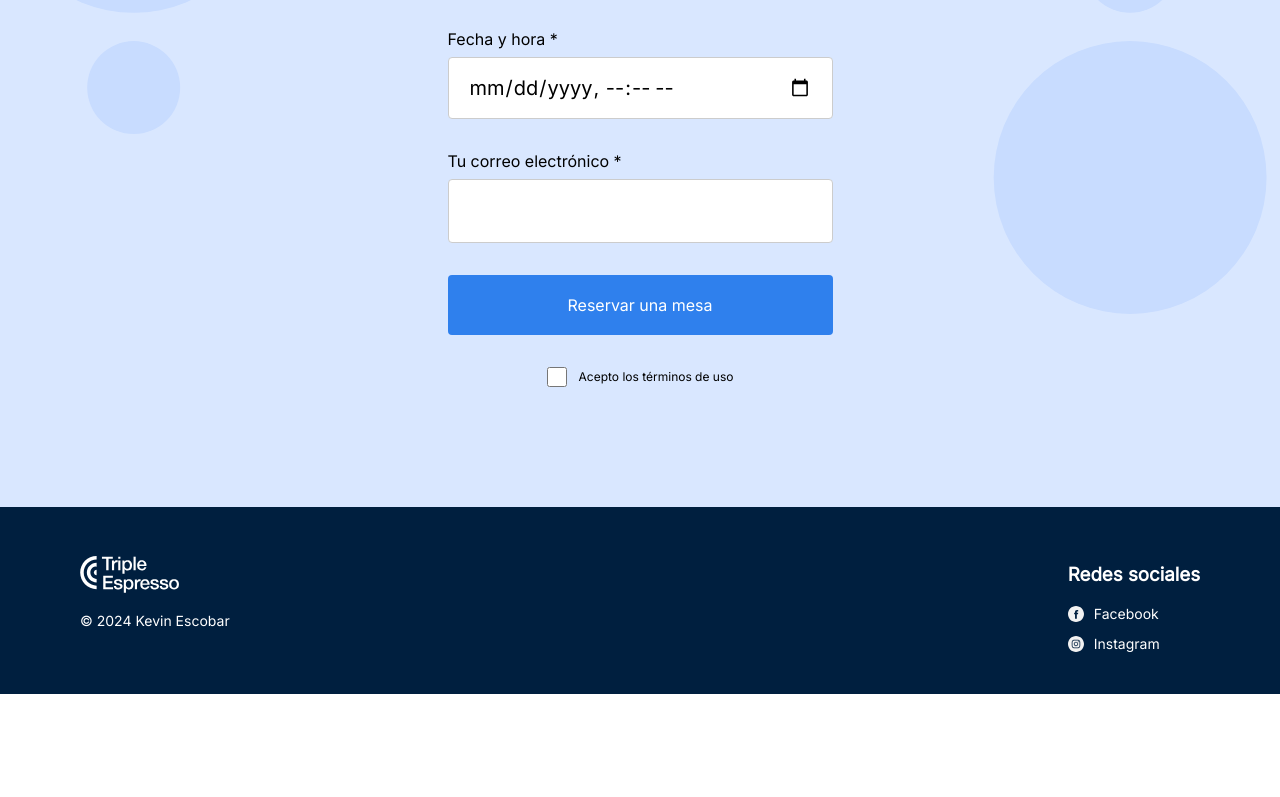
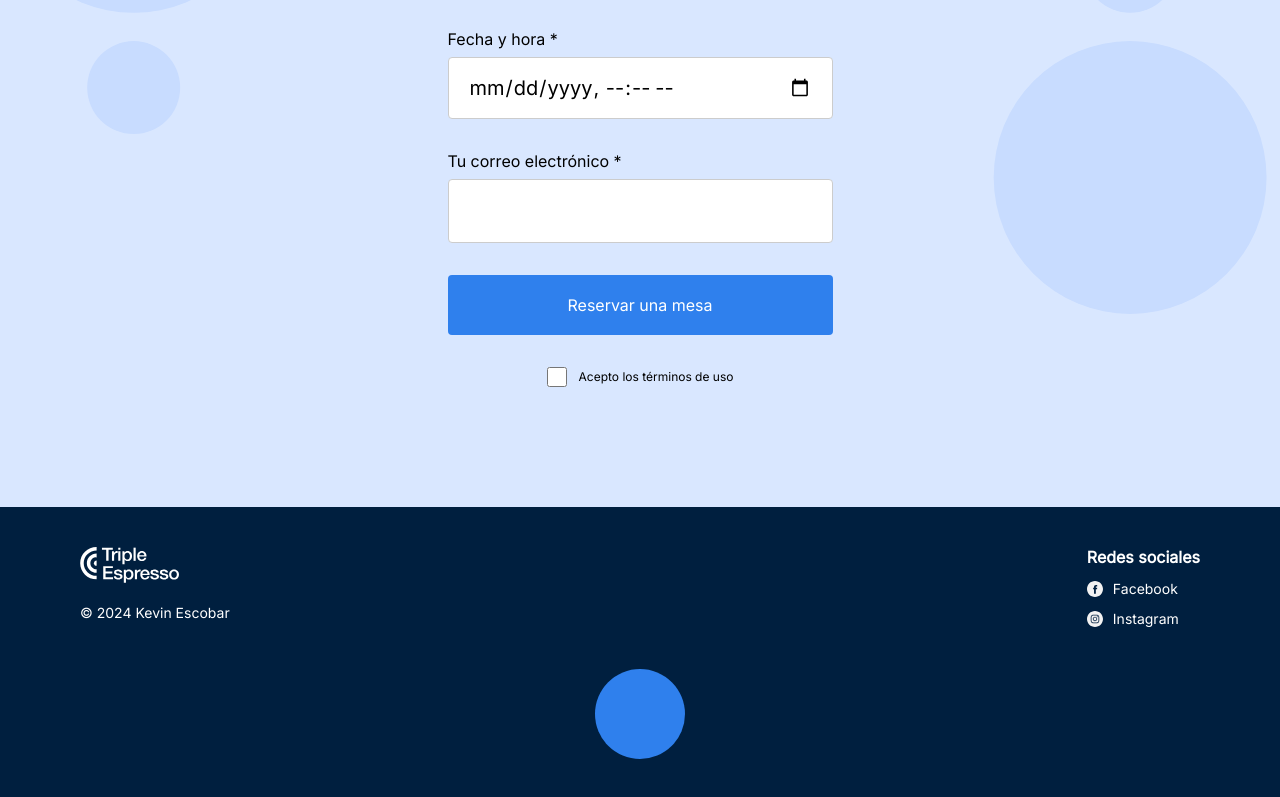
Before and after one commit to kevdev93/web_project_coffeeshop, a plain HTML site: page index.html in a window 1280 px wide. Shown: the part 2052-2849 px from the top of the page. Before the commit the page ends 2746 px from the top, so only its background shows below. Drawn offline with Linux system fonts and the light colour scheme; a web font is replaced by a local one.

Commit message:
FIX FOOTER 2

```diff
--- a/blocks/footer.css
+++ b/blocks/footer.css
@@ -7,8 +7,14 @@
 .footer__content {
   display: flex;
   justify-content: space-between;
-  align-items: center;
+  align-items: flex-start;
   flex-wrap: wrap;
+}
+
+.footer__left {
+  display: flex;
+  flex-direction: column;
+  gap: 20px;
 }
 
 .footer__logo {
@@ -18,6 +24,19 @@
 
 .footer__copyright {
   font-size: 14px;
+  margin: 0;
+}
+
+.footer__social {
+  display: flex;
+  flex-direction: column;
+  gap: 12px;
+}
+
+.footer__title {
+  font-size: 16px;
+  font-weight: bold;
+  margin: 0;
 }
 
 .footer__socials {
@@ -42,3 +61,11 @@
   width: 16px;
   height: 16px;
 }
+
+.footer__circle {
+  width: 90px;
+  height: 90px;
+  border-radius: 50%;
+  background-color: #2f80ed;
+  margin: 40px auto 0;
+}
--- a/blocks/form.css
+++ b/blocks/form.css
@@ -1,8 +1,3 @@
-.reservation__form {
-  max-width: 385px;
-  margin: 0 auto;
-}
-
 .fieldset {
   display: flex;
   flex-direction: column;
--- a/blocks/reservation.css
+++ b/blocks/reservation.css
@@ -17,3 +17,17 @@
   line-height: 52px;
   text-align: center;
 }
+
+.reservation__form {
+  max-width: 385px;
+  margin: 0 auto;
+}
+
+.fieldset {
+  display: flex;
+  flex-direction: column;
+  gap: 32px;
+  padding: 0;
+  margin: 0;
+  border: none;
+}
--- a/index.html
+++ b/index.html
@@ -162,7 +162,7 @@
 
       <footer class="footer" id="footer">
         <div class="footer__content">
-          <div>
+          <div class="footer__left">
             <img
               src="./images/logo_coffeeshop_light.svg"
               alt="Logo Triple Expresso blanco"
@@ -171,7 +171,7 @@
             <p class="footer__copyright">© 2024 Kevin Escobar</p>
           </div>
 
-          <div>
+          <div class="footer__social">
             <h3 class="footer__title">Redes sociales</h3>
             <ul class="footer__socials">
               <li>
@@ -197,6 +197,8 @@
             </ul>
           </div>
         </div>
+
+        <div class="footer__circle"></div>
       </footer>
     </div>
   </body>
```
